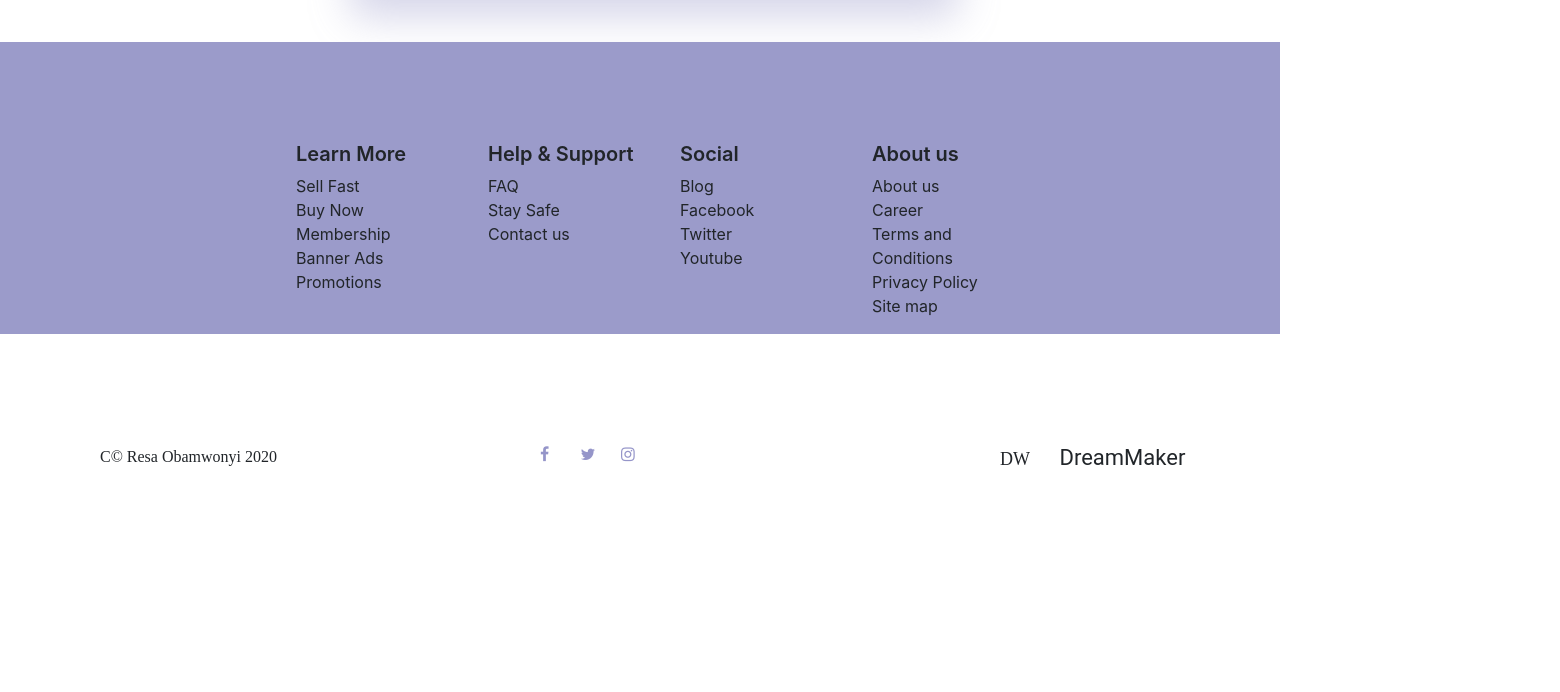
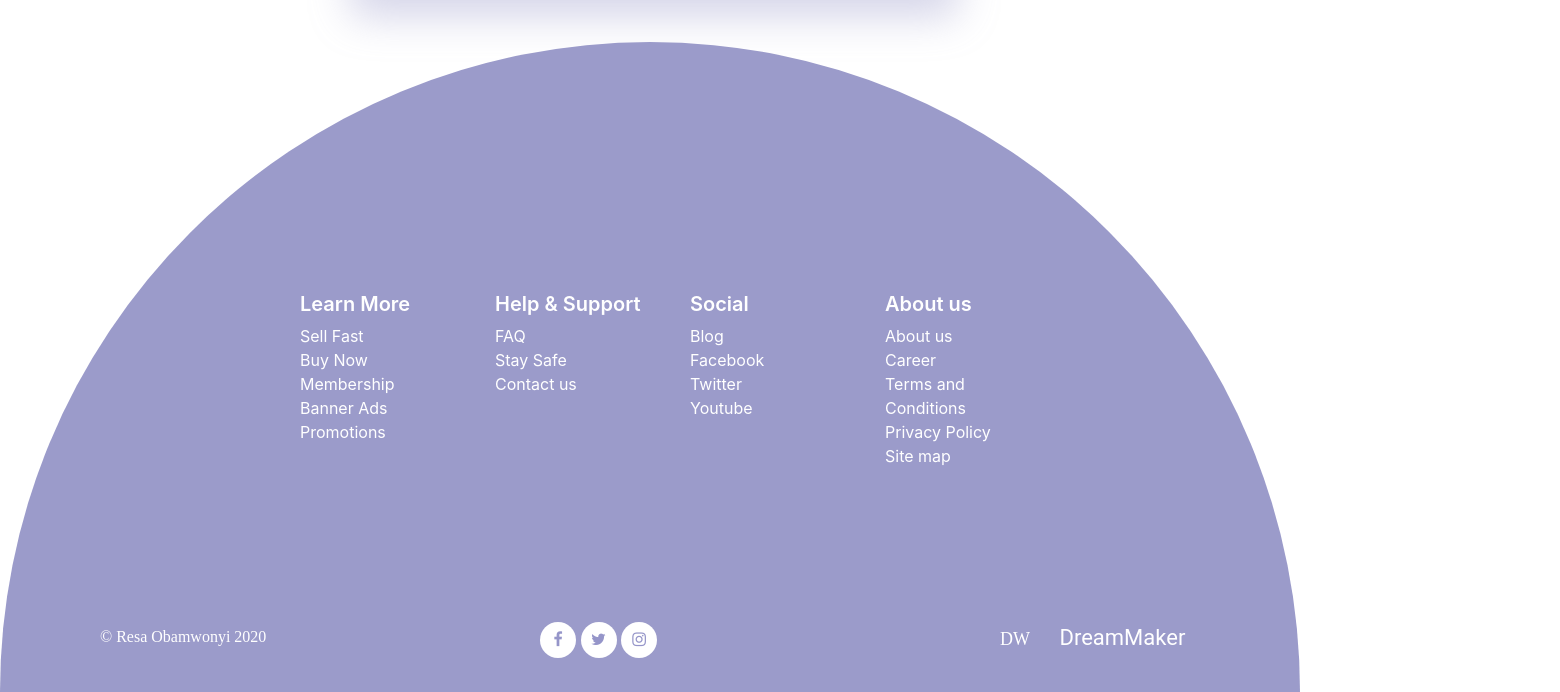
Before and after one commit to Resa-Obamwonyi/devcareer, a plain HTML site: page index.html in a window 1280 px wide. Shown: the part 6658-7350 px from the top of the page, 1560 px wide, since content can reach past the window. Before the commit the page ends 7152 px from the top, so only its background shows below. Drawn offline with nearby package versions, Linux system fonts and the light colour scheme; a web font is replaced by a local one.

Commit message:
web view complete

```diff
--- a/index.html
+++ b/index.html
@@ -270,7 +270,7 @@
         </div>
         <div class="lower-section">
             <div class="copyright">
-                <li>C&copy; Resa Obamwonyi 2020</li>
+                <li>&copy; Resa Obamwonyi 2020</li>
             </div>
             <div class="icons">
                 <ul>
--- a/style.css
+++ b/style.css
@@ -598,9 +598,12 @@ header{
 .footer-area{
    position: absolute;
    top:6700px;
-   width:100%;
+   width:1300px;
    display: inline-block;
    background-color:#9B9BCA !important;
+   height: 650px;
+   border-top-right-radius:1300px;
+   border-top-left-radius:1300px;
 
 }
 .footer-section{
@@ -609,20 +612,22 @@ header{
 }
 .foot{
     float:left;
-    padding-top: 100px;
-    padding-right: ;
+    padding-top: 250px;
     width: 15%;
+    color: white;
 
 }
 .foot h4{
     font-size: 20px;
     font-weight: 600;
+    color: white;
 }
 .lower-section{
     background-color:#9B9BCA;
     position: absolute;
-    top:-100px;
+    top:80px;
     width:100%;
+    color: white;
 }
 .copyright{
     position: absolute;
@@ -635,6 +640,7 @@ header{
     line-height: 30px;
     display: flex;
     align-items: center;
+    color: white;
 }
 .icons{
     position: absolute;
@@ -645,11 +651,11 @@ header{
     background-color: white;
     display: inline-block;
     color:#9595C9 !important;
-    padding-right: 10px;
-    background: #FFFFFF;
+    padding: 5px 10px 10px;
     width: 36px;
     height: 36px;
     border-radius: 50%;
+    text-align: center;
 
 }
 .footer-logo{
```
